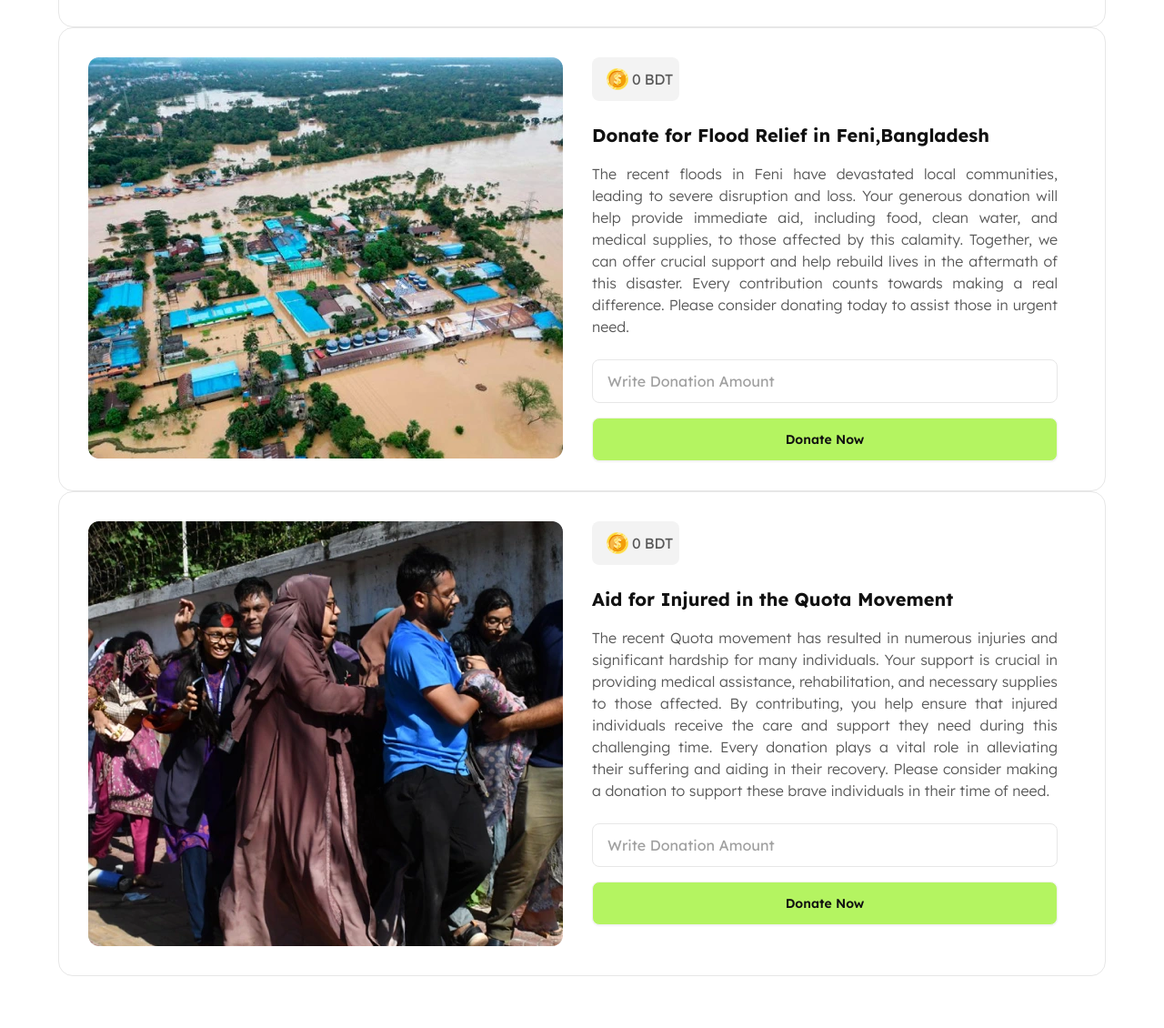
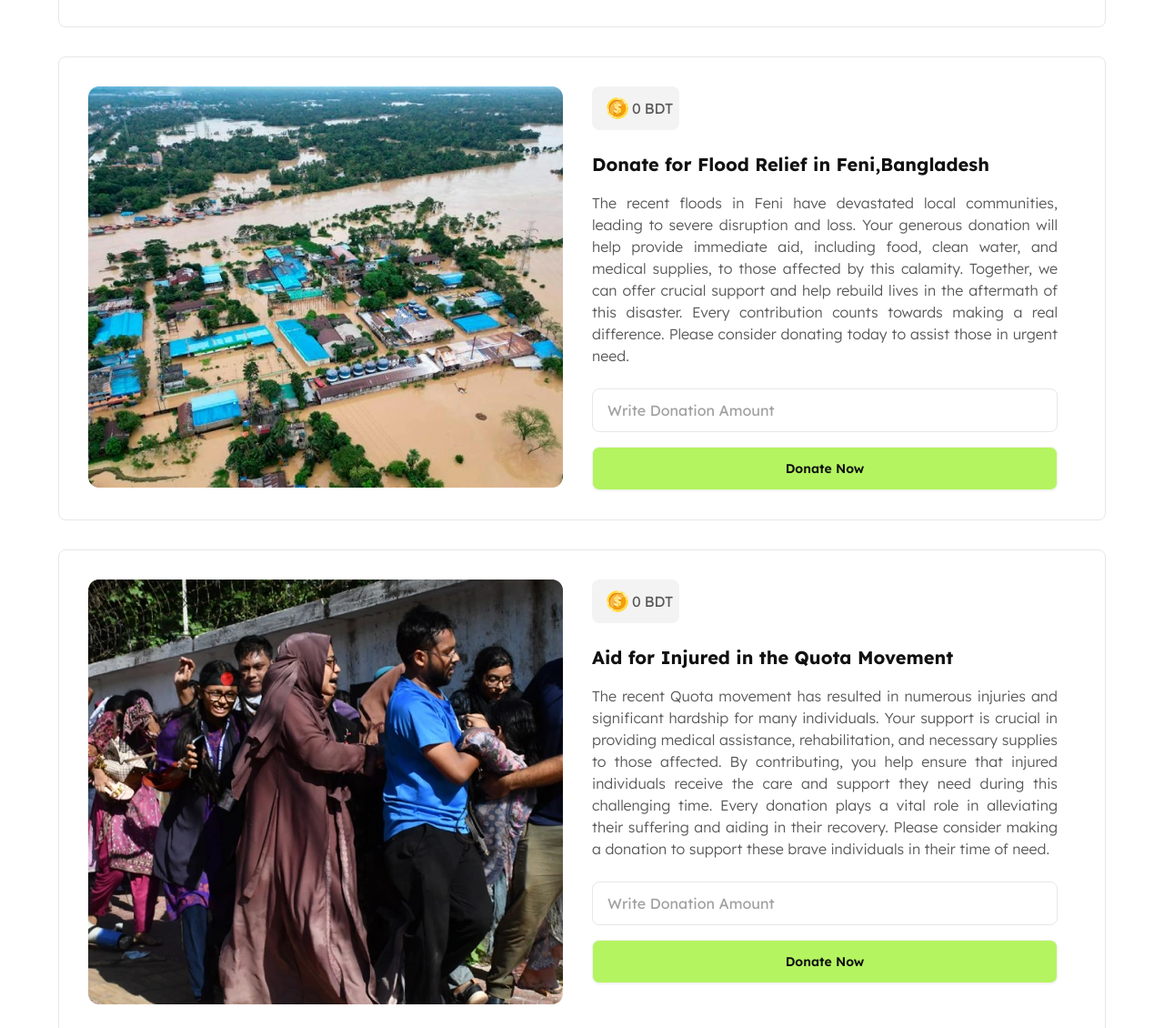
Before and after one commit to adnanakhlasofficial/assignment-5, a website: page index.html in a window 1280 px wide. Shown: the part 654-1784 px from the top of the page at 91% size. Before the commit the page ends 1727 px from the top, so only its background shows below. Drawn offline with Linux system fonts and the light colour scheme.

Commit message:
Created demo style of history

```diff
--- a/index.html
+++ b/index.html
@@ -253,9 +253,11 @@
             <button class="btn-secondary">History</button>
         </div>
     </header>
-    <main class="container mx-auto ">
-        <!-- Box 1 -->
-        <div class="p-8 border border-dim-gray rounded-2xl flex flex-col lg:flex-row gap-8 max-w-6xl mx-auto">
+    <main class="container mx-auto space-y-8">
+        <!-- Box Container -->
+        <div class="space-y-8">
+            <!-- Box 1 -->
+        <div class="box flex flex-col lg:flex-row gap-8">
             <!-- Image -->
             <div class="h-full">
                 <img class="h-full" src="./assets/noakhali.webp" alt="">
@@ -354,7 +356,7 @@
             </div>
         </div>
         <!-- Box 2 -->
-        <div class="p-8 border border-dim-gray rounded-2xl flex flex-col lg:flex-row gap-8 max-w-6xl mx-auto">
+        <div class="box flex flex-col lg:flex-row gap-8 ">
             <!-- Image -->
             <div class="h-full">
                 <img class="h-full" src="./assets/feni.webp" alt="">
@@ -450,7 +452,7 @@
             </div>
         </div>
         <!-- Box 3 -->
-        <div class="p-8 border border-dim-gray rounded-2xl flex flex-col lg:flex-row gap-8 max-w-6xl mx-auto">
+        <div class="box flex flex-col lg:flex-row gap-8">
             <!-- Image -->
             <div class="h-full">
                 <img class="h-full" src="./assets/quota-protest.webp" alt="">
@@ -545,7 +547,16 @@
                 </div>
             </div>
         </div>
+        </div>
 
+        <!-- History Container -->
+        <div class="space-y-8 hidden">
+            <!-- Demo -->
+            <div class="box space-y-4">
+                <h2 class="title">96500 Taka is Donated for famine-2024 at Feni, Bangladesh</h2>
+                <p class="description">Date : Tue Sep 17 2024 08:39:11 GMT +0600 (Bangladesh Standard Time)</p>
+            </div>
+        </div>
     </main>
     <script src="./src/index.js"></script>
 </body>
--- a/src/input.css
+++ b/src/input.css
@@ -12,6 +12,9 @@
     }
     .input-main {
         @apply placeholder:text-medium-gray text-dark-gray input input-bordered border-dim-gray w-full [&::-webkit-outer-spin-button]:appearance-none [&::-webkit-inner-spin-button]:appearance-none focus:outline-none
+    }
+    .box {
+        @apply border border-dim-gray rounded-lg p-8 max-w-6xl mx-auto;
     }
 }
 
```
Also changed, not shown: src/output.css.
